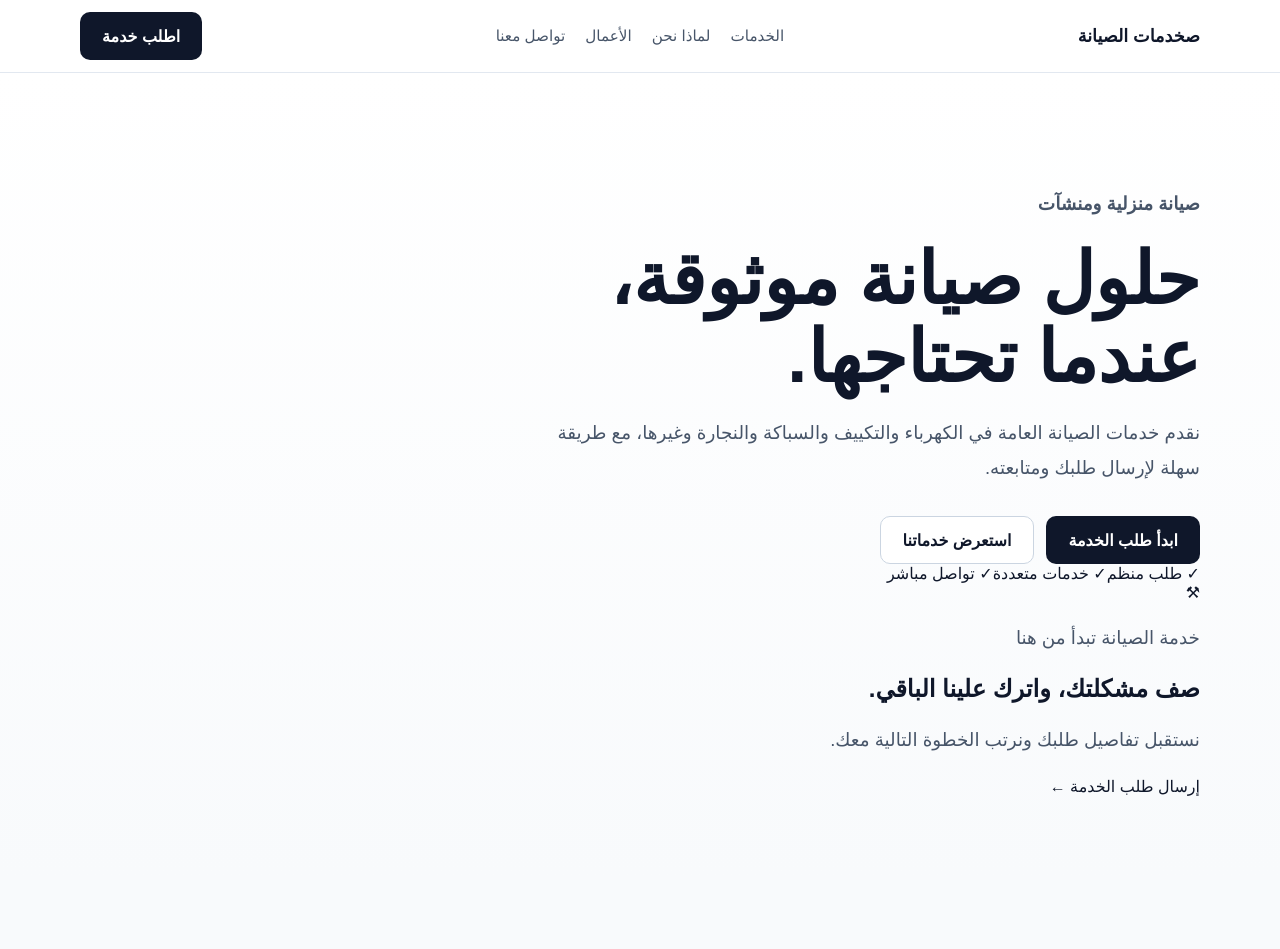
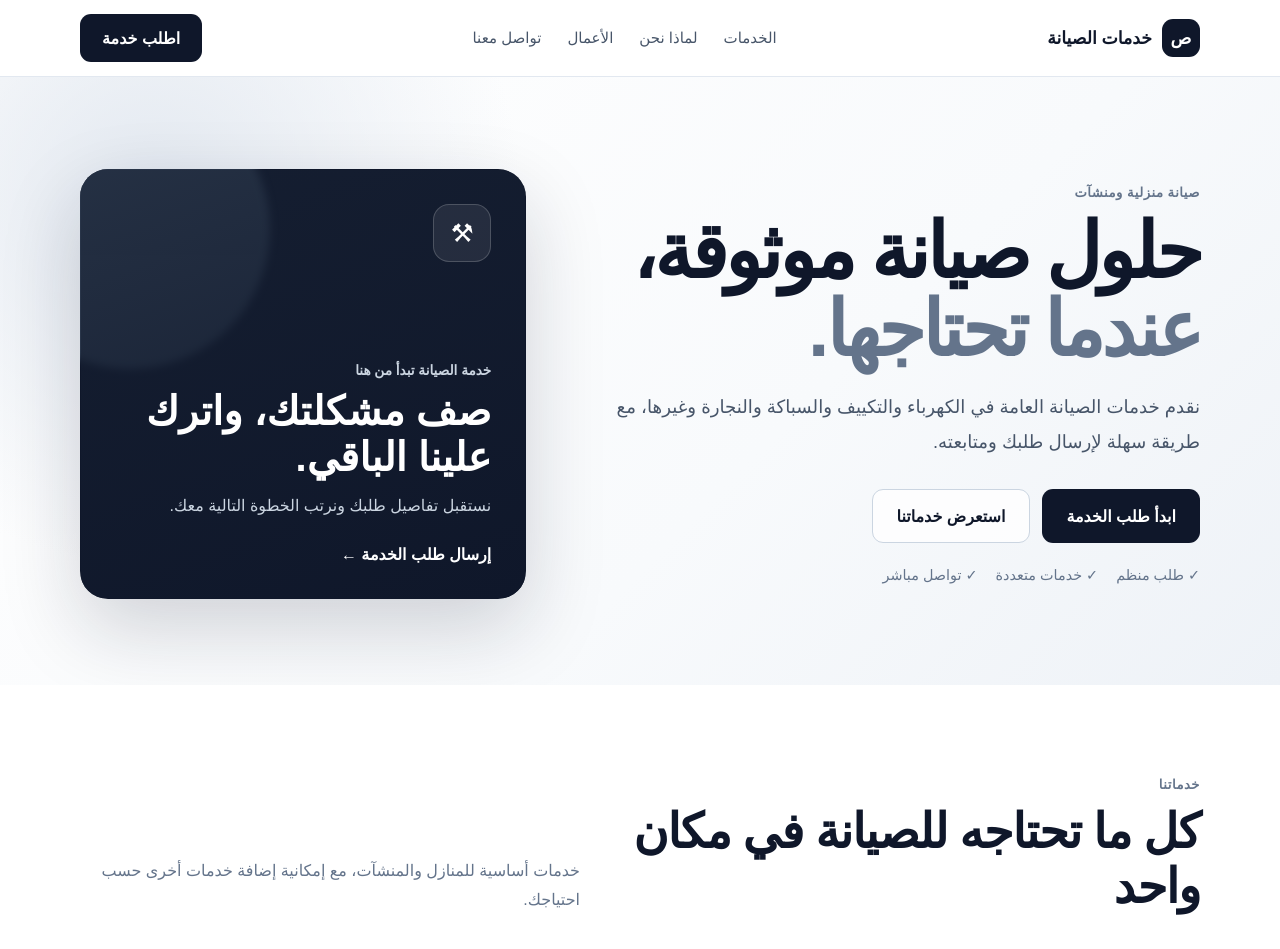
Before and after one commit to nsqdes-source/maintenance-website, a Next.js app: page / in a window 1280 px wide. Shown: the top 949 px of the page. Built offline with nearby package versions, Linux system fonts and the light colour scheme.

Commit message:
style: polish maintenance homepage

```diff
--- a/app/globals.css
+++ b/app/globals.css
@@ -10,7 +10,6 @@ body {
 }
 
 a { color: inherit; text-decoration: none; }
-
 button, input, textarea, select { font: inherit; }
 
 .container {
@@ -21,148 +20,172 @@ button, input, textarea, select { font: inherit; }
 .header {
   position: sticky;
   top: 0;
-  z-index: 10;
-  background: rgba(255,255,255,.94);
+  z-index: 20;
+  background: rgba(255, 255, 255, .94);
   border-bottom: 1px solid #e2e8f0;
-  backdrop-filter: blur(10px);
+  backdrop-filter: blur(14px);
 }
 
-.nav { min-height: 72px; display: flex; align-items: center; justify-content: space-between; gap: 24px; }
+.nav {
+  min-height: 76px;
+  display: flex;
+  align-items: center;
+  justify-content: space-between;
+  gap: 24px;
+}
 
-.logo { font-size: 1.1rem; font-weight: 800; }
+.logo { display: inline-flex; align-items: center; gap: 10px; font-size: 1.08rem; font-weight: 800; }
+.logoMark {
+  display: inline-flex;
+  align-items: center;
+  justify-content: center;
+  width: 38px;
+  height: 38px;
+  border-radius: 11px;
+  background: #0f172a;
+  color: #fff;
+  font-weight: 800;
+}
 
-.navLinks { display: flex; gap: 20px; color: #475569; font-size: .95rem; }
+.navLinks { display: flex; align-items: center; gap: 26px; color: #475569; font-size: .94rem; }
+.navLinks a { transition: color .2s ease; }
+.navLinks a:hover { color: #0f172a; }
+.navCta { min-height: 42px; padding-inline: 18px; }
 
-.hero { padding: 96px 0 80px; background: linear-gradient(180deg, #ffffff 0%, #f8fafc 100%); }
+.hero {
+  padding: 92px 0 86px;
+  background: radial-gradient(circle at 12% 20%, #e2e8f0 0, transparent 30%), linear-gradient(135deg, #fff 0%, #f8fafc 60%, #eef2f7 100%);
+  overflow: hidden;
+}
 
-.hero h1 { max-width: 760px; margin: 0 0 20px; font-size: clamp(2.2rem, 6vw, 4.5rem); line-height: 1.08; }
-
-.hero p { max-width: 680px; color: #475569; font-size: 1.15rem; line-height: 1.9; }
-
+.heroGrid { display: grid; grid-template-columns: minmax(0, 1.15fr) minmax(340px, .85fr); gap: 70px; align-items: center; }
+.heroContent { position: relative; z-index: 1; }
+.eyebrow { margin: 0 0 12px; color: #64748b; font-size: .82rem; font-weight: 800; letter-spacing: .04em; }
+.hero h1 { max-width: 780px; margin: 0 0 22px; font-size: clamp(2.7rem, 6vw, 5.2rem); line-height: 1.02; letter-spacing: -.045em; }
+.hero h1 span { color: #64748b; }
+.heroText { max-width: 670px; margin: 0; color: #475569; font-size: 1.14rem; line-height: 1.9; }
 .actions { display: flex; flex-wrap: wrap; gap: 12px; margin-top: 30px; }
-
-.button { display: inline-flex; align-items: center; justify-content: center; min-height: 48px; padding: 0 22px; border-radius: 10px; font-weight: 700; }
-
+.button { display: inline-flex; align-items: center; justify-content: center; min-height: 48px; padding: 0 22px; border-radius: 11px; font-weight: 800; transition: transform .2s ease, background .2s ease, border-color .2s ease; }
+.button:hover { transform: translateY(-1px); }
 .primary { background: #0f172a; color: white; }
 .primary:hover { background: #1e293b; }
+.secondary { border: 1px solid #cbd5e1; background: rgba(255,255,255,.8); }
+.secondary:hover { border-color: #94a3b8; }
+.largeButton { min-height: 54px; padding-inline: 24px; }
+.heroTrust { display: flex; flex-wrap: wrap; gap: 18px; margin-top: 24px; color: #64748b; font-size: .9rem; }
 
-.secondary { border: 1px solid #cbd5e1; background: white; }
+.heroPanel { position: relative; min-height: 430px; display: flex; align-items: stretch; padding: 1px; border-radius: 28px; background: #0f172a; box-shadow: 0 30px 80px rgba(15,23,42,.18); overflow: hidden; }
+.heroPanelGlow { position: absolute; width: 280px; height: 280px; left: -90px; top: -80px; border-radius: 50%; background: #334155; filter: blur(4px); opacity: .75; }
+.heroPanelContent { position: relative; z-index: 1; display: flex; flex-direction: column; justify-content: flex-end; width: 100%; min-height: 428px; padding: 34px; color: #fff; background: linear-gradient(160deg, rgba(30,41,59,.4), rgba(15,23,42,.97)); }
+.panelIcon { width: 58px; height: 58px; display: grid; place-items: center; margin-bottom: auto; border: 1px solid rgba(255,255,255,.18); border-radius: 16px; background: rgba(255,255,255,.08); font-size: 1.6rem; }
+.panelLabel { margin: 0 0 10px; color: #cbd5e1; font-size: .85rem; font-weight: 700; }
+.heroPanel h2 { max-width: 370px; margin: 0 0 12px; font-size: clamp(1.8rem, 4vw, 2.5rem); line-height: 1.15; }
+.heroPanelContent > p:not(.panelLabel) { margin: 0; color: #cbd5e1; line-height: 1.8; }
+.panelLink { margin-top: 24px; color: #fff; font-weight: 800; }
 
-.section { padding: 72px 0; }
+.section { padding: 92px 0; }
+.servicesSection { background: #fff; }
+.sectionHeading { display: flex; align-items: end; justify-content: space-between; gap: 40px; margin-bottom: 36px; }
+.sectionHeading h2 { max-width: 620px; margin: 0; font-size: clamp(2rem, 4vw, 3rem); line-height: 1.15; letter-spacing: -.025em; }
+.sectionIntro { max-width: 500px; margin: 0; color: #64748b; line-height: 1.8; }
+.centered { display: block; text-align: center; }
+.centered .sectionIntro { margin: 14px auto 0; }
 
-.section h2 { margin: 0 0 12px; font-size: 2rem; }
+.grid { display: grid; grid-template-columns: repeat(5, 1fr); gap: 15px; }
+.card { padding: 24px; min-height: 235px; background: #fff; border: 1px solid #e2e8f0; border-radius: 17px; transition: transform .2s ease, box-shadow .2s ease, border-color .2s ease; }
+.card:hover { transform: translateY(-3px); border-color: #cbd5e1; box-shadow: 0 16px 35px rgba(15,23,42,.07); }
+.serviceNumber { margin-bottom: 48px; color: #94a3b8; font-size: .78rem; font-weight: 800; }
+.card h3 { margin: 0 0 10px; font-size: 1.18rem; }
+.card p { margin: 0; color: #64748b; line-height: 1.75; }
+.cardLink { display: inline-block; margin-top: 22px; font-size: .9rem; font-weight: 800; }
 
-.sectionIntro { margin: 0 0 32px; color: #64748b; }
+.whySection { background: #f1f5f9; }
+.benefitGrid { display: grid; grid-template-columns: repeat(4, 1fr); gap: 16px; margin-top: 44px; }
+.benefit { display: flex; gap: 16px; padding: 22px; background: rgba(255,255,255,.72); border: 1px solid #e2e8f0; border-radius: 16px; }
+.benefitIcon { flex: 0 0 40px; height: 40px; display: grid; place-items: center; border-radius: 12px; background: #0f172a; color: #fff; font-weight: 800; }
+.benefit h3 { margin: 2px 0 8px; font-size: 1rem; }
+.benefit p { margin: 0; color: #64748b; line-height: 1.7; font-size: .92rem; }
 
-.grid { display: grid; grid-template-columns: repeat(5, 1fr); gap: 16px; }
+.worksSection { background: #fff; }
+.workPlaceholder { min-height: 260px; display: flex; align-items: center; justify-content: center; gap: 20px; padding: 40px; border: 1px dashed #cbd5e1; border-radius: 20px; background: #f8fafc; text-align: right; }
+.workPlaceholderIcon { width: 56px; height: 56px; display: grid; place-items: center; border-radius: 15px; background: #e2e8f0; color: #475569; font-size: 1.7rem; }
+.workPlaceholder h3 { margin: 0 0 8px; }
+.workPlaceholder p { margin: 0; color: #64748b; }
 
-.card { padding: 24px; min-height: 150px; background: white; border: 1px solid #e2e8f0; border-radius: 14px; }
-.card h3 { margin: 0 0 10px; }
-.card p { margin: 0; color: #64748b; line-height: 1.7; }
+.ctaSection { padding: 34px 0; background: #fff; }
+.ctaBox { display: flex; align-items: center; justify-content: space-between; gap: 30px; padding: 52px; border-radius: 24px; background: #0f172a; color: #fff; box-shadow: 0 24px 60px rgba(15,23,42,.15); }
+.ctaBox .eyebrow { color: #94a3b8; }
+.ctaBox h2 { margin: 0 0 10px; font-size: clamp(1.8rem, 4vw, 2.7rem); }
+.ctaBox p:not(.eyebrow) { margin: 0; color: #cbd5e1; line-height: 1.8; }
+.lightButton { background: #fff; color: #0f172a; white-space: nowrap; }
+.lightButton:hover { background: #e2e8f0; }
 
-.footer { padding: 32px 0; border-top: 1px solid #e2e8f0; color: #64748b; background: white; }
+.contactSection { background: #fff; }
+.contactGrid { display: grid; grid-template-columns: 1fr 360px; align-items: center; gap: 70px; }
+.contactGrid h2 { margin: 0 0 14px; font-size: clamp(2rem, 4vw, 3rem); }
+.contactCard { display: flex; flex-direction: column; gap: 10px; padding: 28px; border: 1px solid #e2e8f0; border-radius: 18px; background: #f8fafc; }
+.contactCard span { color: #64748b; font-size: .9rem; }
+.contactCard strong { margin-bottom: 12px; font-size: 1.25rem; }
 
-.request-page {
-  min-height: 100vh;
-  padding: 60px 20px;
-  background: #f7f7f7;
+.footer { padding: 30px 0; border-top: 1px solid #e2e8f0; color: #64748b; background: #fff; }
+.footerInner { display: flex; align-items: center; justify-content: space-between; gap: 20px; font-size: .9rem; }
+.footer .logo { color: #0f172a; }
+.footer .logoMark { width: 32px; height: 32px; border-radius: 9px; font-size: .9rem; }
+
+.request-page { min-height: 100vh; padding: 60px 20px; background: #f7f7f7; }
+.request-section { width: 100%; }
+.request-container { max-width: 720px; margin: 0 auto; }
+.request-header { text-align: center; margin-bottom: 32px; }
+.request-header h1 { margin: 8px 0 12px; font-size: 36px; }
+.request-header p { color: #666; line-height: 1.8; }
+.request-form { background: #fff; padding: 32px; border-radius: 16px; box-shadow: 0 8px 30px rgba(0,0,0,.06); }
+.form-group { margin-bottom: 20px; }
+.form-group label { display: block; margin-bottom: 8px; font-weight: 700; }
+.form-group input, .form-group select, .form-group textarea { width: 100%; padding: 13px 14px; border: 1px solid #ddd; border-radius: 10px; background: #fff; }
+.form-group input:focus, .form-group select:focus, .form-group textarea:focus { outline: none; border-color: #555; }
+.form-group textarea { resize: vertical; }
+.form-error { margin-bottom: 20px; padding: 12px 14px; border-radius: 10px; background: #fff0f0; color: #a00000; }
+.request-success { background: #fff; padding: 40px; border-radius: 16px; text-align: center; box-shadow: 0 8px 30px rgba(0,0,0,.06); }
+.request-success h2 { margin-bottom: 12px; }
+.request-success p { margin-bottom: 24px; }
+button:disabled { cursor: not-allowed; opacity: .65; }
+
+@media (max-width: 1000px) {
+  .heroGrid { grid-template-columns: 1fr; gap: 42px; }
+  .heroPanel { min-height: 330px; }
+  .heroPanelContent { min-height: 328px; }
+  .grid { grid-template-columns: repeat(3, 1fr); }
+  .benefitGrid { grid-template-columns: repeat(2, 1fr); }
 }
 
-.request-section { width: 100%; }
-
-.request-container {
-  max-width: 720px;
-  margin: 0 auto;
-}
-
-.request-header {
-  text-align: center;
-  margin-bottom: 32px;
-}
-
-.request-header h1 {
-  margin: 8px 0 12px;
-  font-size: 36px;
-}
-
-.request-header p {
-  color: #666;
-  line-height: 1.8;
-}
-
-.eyebrow {
-  font-weight: 700;
-  color: #555;
-}
-
-.request-form {
-  background: #fff;
-  padding: 32px;
-  border-radius: 16px;
-  box-shadow: 0 8px 30px rgba(0, 0, 0, 0.06);
-}
-
-.form-group { margin-bottom: 20px; }
-
-.form-group label {
-  display: block;
-  margin-bottom: 8px;
-  font-weight: 700;
-}
-
-.form-group input,
-.form-group select,
-.form-group textarea {
-  width: 100%;
-  box-sizing: border-box;
-  padding: 13px 14px;
-  border: 1px solid #ddd;
-  border-radius: 10px;
-  background: #fff;
-  font: inherit;
-}
-
-.form-group input:focus,
-.form-group select:focus,
-.form-group textarea:focus {
-  outline: none;
-  border-color: #555;
-}
-
-.form-group textarea { resize: vertical; }
-
-.form-error {
-  margin-bottom: 20px;
-  padding: 12px 14px;
-  border-radius: 10px;
-  background: #fff0f0;
-  color: #a00000;
-}
-
-.request-success {
-  background: #fff;
-  padding: 40px;
-  border-radius: 16px;
-  text-align: center;
-  box-shadow: 0 8px 30px rgba(0, 0, 0, 0.06);
-}
-
-.request-success h2 { margin-bottom: 12px; }
-.request-success p { margin-bottom: 24px; }
-
-button:disabled {
-  cursor: not-allowed;
-  opacity: .65;
-}
-
-@media (max-width: 800px) {
+@media (max-width: 760px) {
   .navLinks { display: none; }
+  .nav { min-height: 68px; }
+  .hero { padding: 68px 0; }
+  .section { padding: 68px 0; }
+  .sectionHeading { display: block; }
+  .sectionHeading .sectionIntro { margin-top: 16px; }
   .grid { grid-template-columns: repeat(2, 1fr); }
+  .contactGrid { grid-template-columns: 1fr; gap: 32px; }
+  .ctaBox { display: block; padding: 36px 28px; }
+  .ctaBox .lightButton { margin-top: 24px; }
 }
 
 @media (max-width: 520px) {
-  .grid { grid-template-columns: 1fr; }
-  .hero { padding: 64px 0; }
+  .container { width: min(100% - 24px, 1120px); }
+  .navCta { min-height: 40px; padding-inline: 14px; font-size: .88rem; }
+  .logo span:last-child { display: none; }
+  .hero h1 { font-size: 2.55rem; }
+  .heroText { font-size: 1rem; }
+  .actions { flex-direction: column; }
+  .actions .button { width: 100%; }
+  .heroTrust { gap: 10px 14px; font-size: .8rem; }
+  .heroPanelContent { padding: 26px; }
+  .grid, .benefitGrid { grid-template-columns: 1fr; }
+  .card { min-height: 0; }
+  .serviceNumber { margin-bottom: 28px; }
+  .workPlaceholder { flex-direction: column; text-align: center; }
+  .footerInner { flex-direction: column; text-align: center; }
   .request-page { padding: 40px 16px; }
   .request-form { padding: 22px; }
   .request-header h1 { font-size: 30px; }
```
